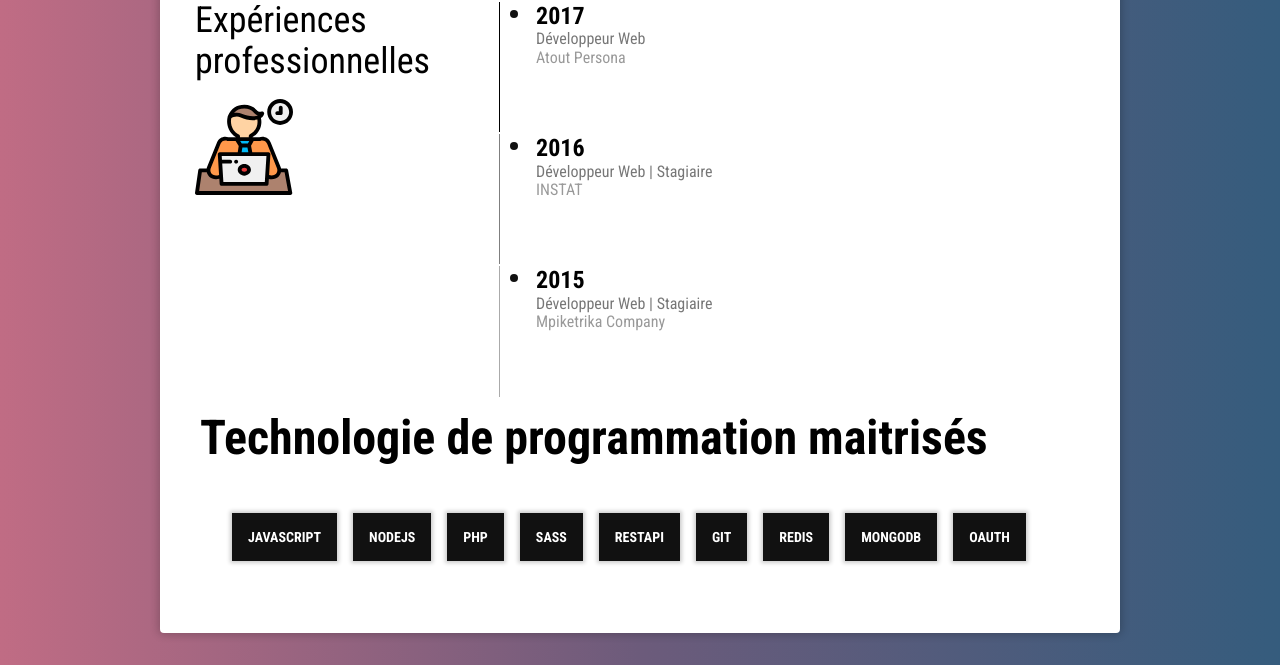
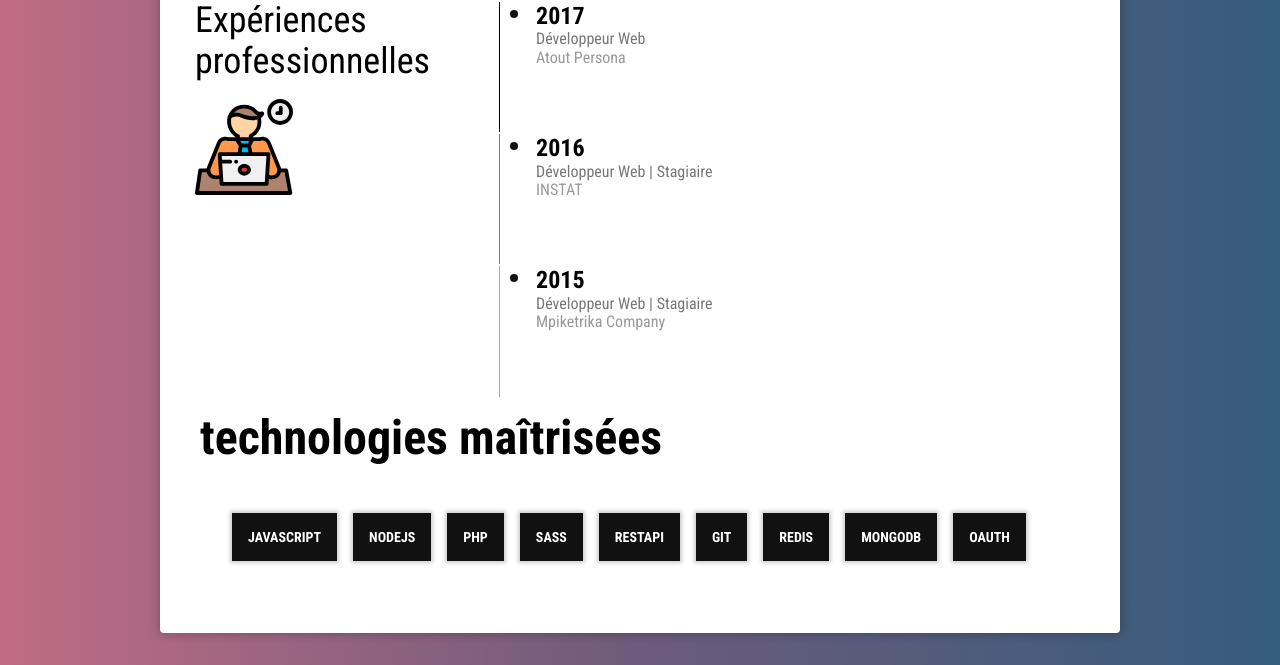
Before and after one commit to donatien513/donatien513.github.io, a PHP site: page / in a window 1280 px wide. Shown: the part 1175-1840 px from the top of the page. Run offline with PHP 8.4, Linux system fonts and the light colour scheme; some libraries are stand-ins or nearby versions.

Commit message:
Update index.php

```diff
--- a/index.php
+++ b/index.php
@@ -293,7 +293,7 @@
 					</tbody>
 				</table>
 				<div class="mb5">
-					<h1 class="f1 ma2">Technologie de programmation maitrisés</h1>
+					<h1 class="f1 ma2">technologies maîtrisées</h1>
 					<div class="pa4">
 						<div v-for="tech in techs" class="pa3  bg-near-black white shadow-1 dib fl ma2">
 							<strong class="ttu" v-html="tech"></strong>
```
